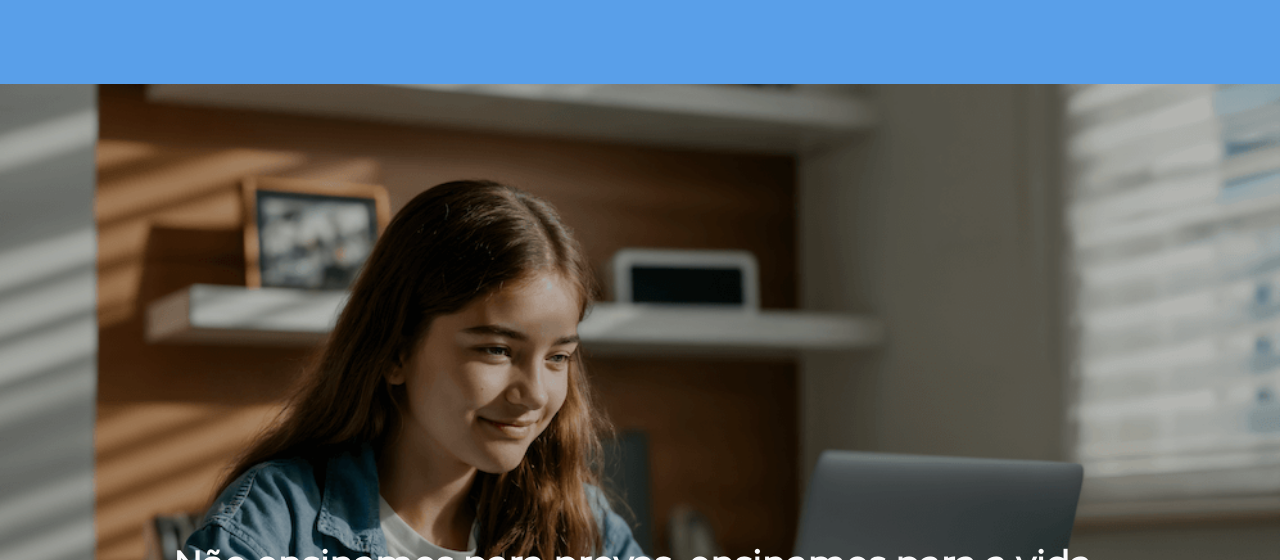
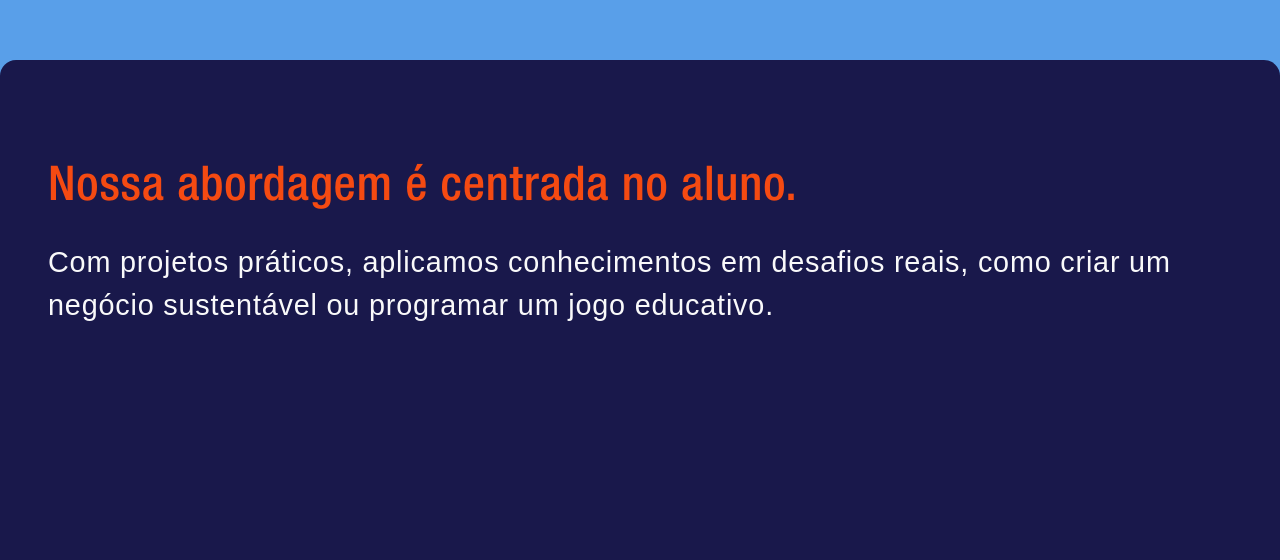
Before and after one commit to vsvinicius/nitro-academy-lp, a Next.js app: page / in a window 1280 px wide. Shown: the part 3724-4284 px from the top of the page. Built offline with nearby package versions, Linux system fonts and the light colour scheme.

Commit message:
Add Step six (#9)

```diff
--- a/src/app/components/StepSeven.tsx
+++ b/src/app/components/StepSeven.tsx
@@ -1,8 +1,8 @@
-import Image from 'next/image';
+import Image from "next/image";
 
 export default function StepSeven() {
   return (
-    <div className="relative -top-4 h-[50rem] flex justify-center items-center">
+    <div className="relative -top-20 h-[50rem] flex justify-center items-center">
       <Image
         src="adolescente-menina.png"
         alt="Adolescente menina digitando no notebook"
@@ -15,5 +15,5 @@ export default function StepSeven() {
         Não ensinamos para provas, ensinamos para a vida
       </h1>
     </div>
-  )
+  );
 }
--- /dev/null
+++ b/src/app/components/StepSix.tsx
@@ -0,0 +1,13 @@
+export default function StepSix() {
+  return (
+    <div className="h-[46rem] rounded-2xl z-10 -top-10 relative bg-background pt-20 px-12">
+      <p className="font-helvetica text-[3rem] pt-6 text-theme-orange leading-[1.1]">
+        Nossa abordagem é centrada no aluno.
+      </p>
+      <p className="text-[1.8rem] pt-6">
+        Com projetos práticos, aplicamos conhecimentos em desafios reais, como
+        criar um negócio sustentável ou programar um jogo educativo.
+      </p>
+    </div>
+  );
+}
--- a/src/app/layout.tsx
+++ b/src/app/layout.tsx
@@ -53,7 +53,8 @@ export default function RootLayout({
           ${montserratRegular.variable}
 
           ${gilroyLight.variable}
-          antialiased`}
+          antialiased
+          tracking-wider`}
       >
         {children}
       </body>
--- a/src/app/page.tsx
+++ b/src/app/page.tsx
@@ -7,6 +7,7 @@ import StepThree from "@/components/StepThree";
 import StepFour from "@/components/StepFour";
 import StepFive from "@/components/StepFive";
 import StepSeven from "@/components/StepSeven";
+import StepSix from "@/components/StepSix";
 
 export default function Home() {
   return (
@@ -23,9 +24,9 @@ export default function Home() {
       <StepThree />
       <StepFour />
       <StepFive />
+      <StepSix />
       <StepSeven />
       {/*
-      <StepSix />
       <StepEight />
       <StepNine />
       <StepTen />
```
